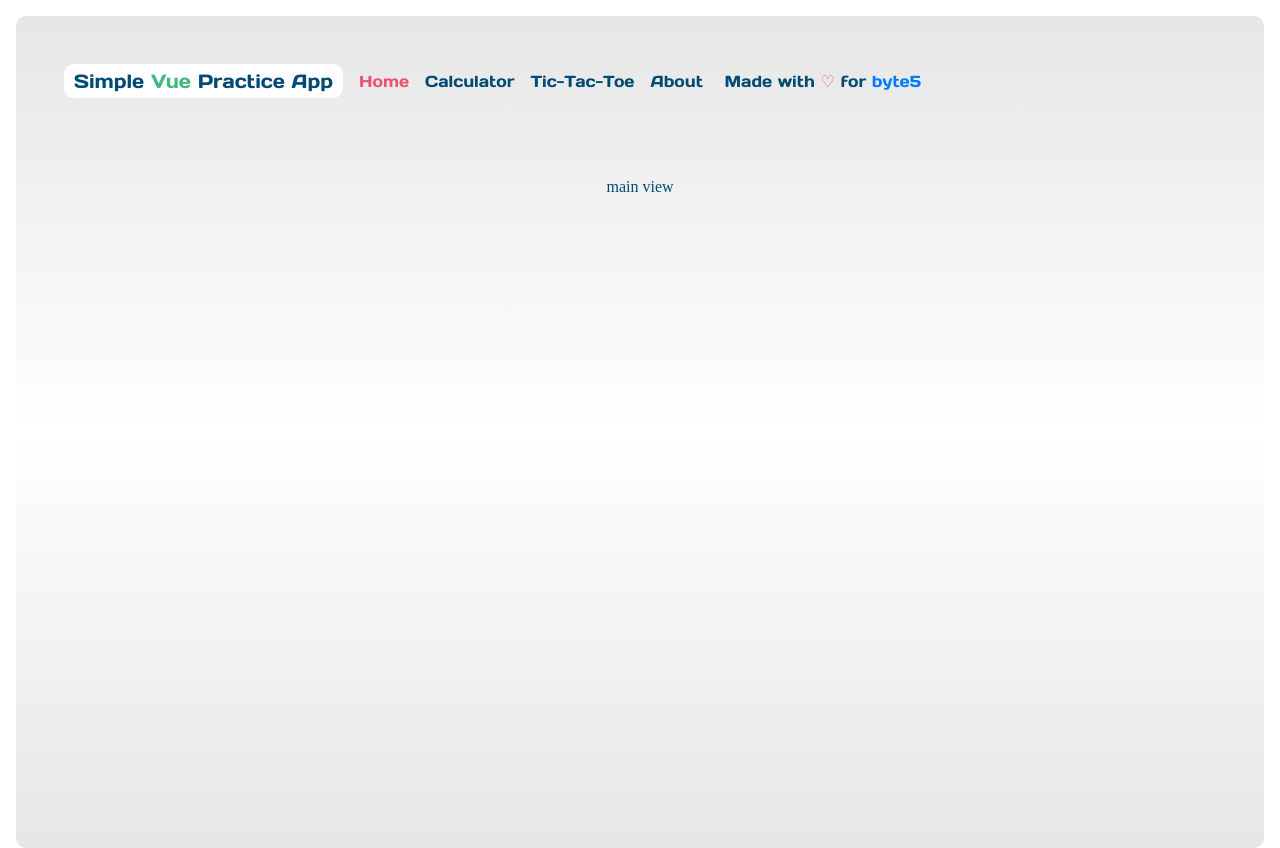
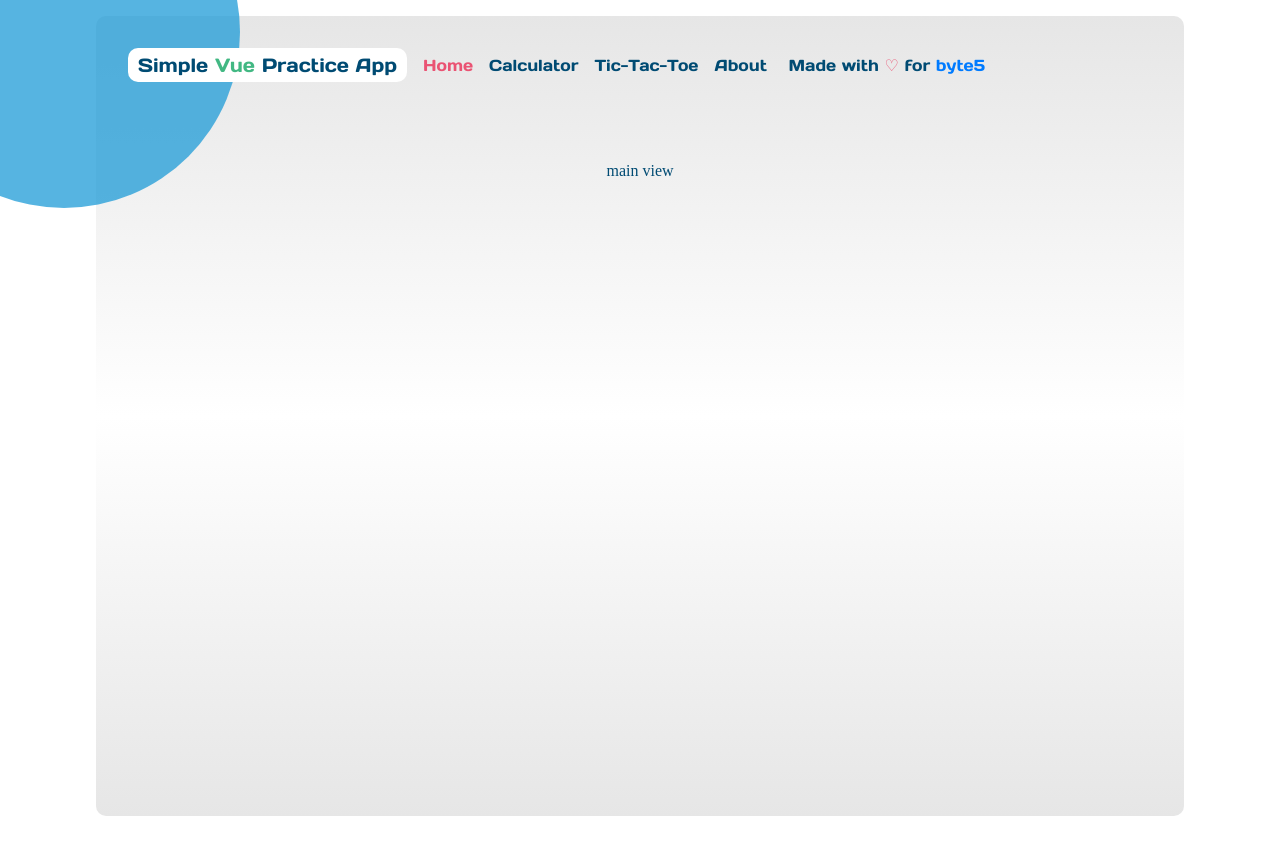
Before and after one commit to asilva87/vue-byte5, a Vue app: page / in a window 1280 px wide. After the commit the page ends 816 px from the top, so only its background shows below. Built offline with nearby package versions, Linux system fonts and the light colour scheme.

Commit message:
Add circle decoration

```diff
--- a/src/App.vue
+++ b/src/App.vue
@@ -7,6 +7,7 @@ import { RouterLink, RouterView } from 'vue-router'
         <header>
             <!-- <img alt="Vue logo" class="logo" src="@/assets/logo.svg" width="125" height="125" /> -->
             <!-- <HelloWorld msg="You did it!" /> -->
+            <div id="logo-circle"></div>
 
             <nav class="navbar">
                 <span class="navbar__item navbar__item__logo">
@@ -56,10 +57,23 @@ import { RouterLink, RouterView } from 'vue-router'
     border-radius: 10px;
     height: 100%;
     display: flex;
-    padding: 3rem;
+    padding: 2rem;
     display: flex;
     flex-direction: column;
     color: var(--dark-blue);
+    max-width: 1024px;
+    margin-left: auto;
+    margin-right: auto;
+}
+
+#logo-circle {
+    position: absolute;
+    width: 22rem;
+    height: 22rem;
+    background-color: rgba(30, 155, 215, 0.75);
+    border-radius: 50%;
+    top: -9rem;
+    left: -7rem;
 }
 
 .navbar {
@@ -80,6 +94,7 @@ import { RouterLink, RouterView } from 'vue-router'
     border-radius: 10px;
     font-size: 1.2rem;
     min-width: 98px;
+    z-index: 10;
 }
 
 .navbar__item__logo-vue {
```
